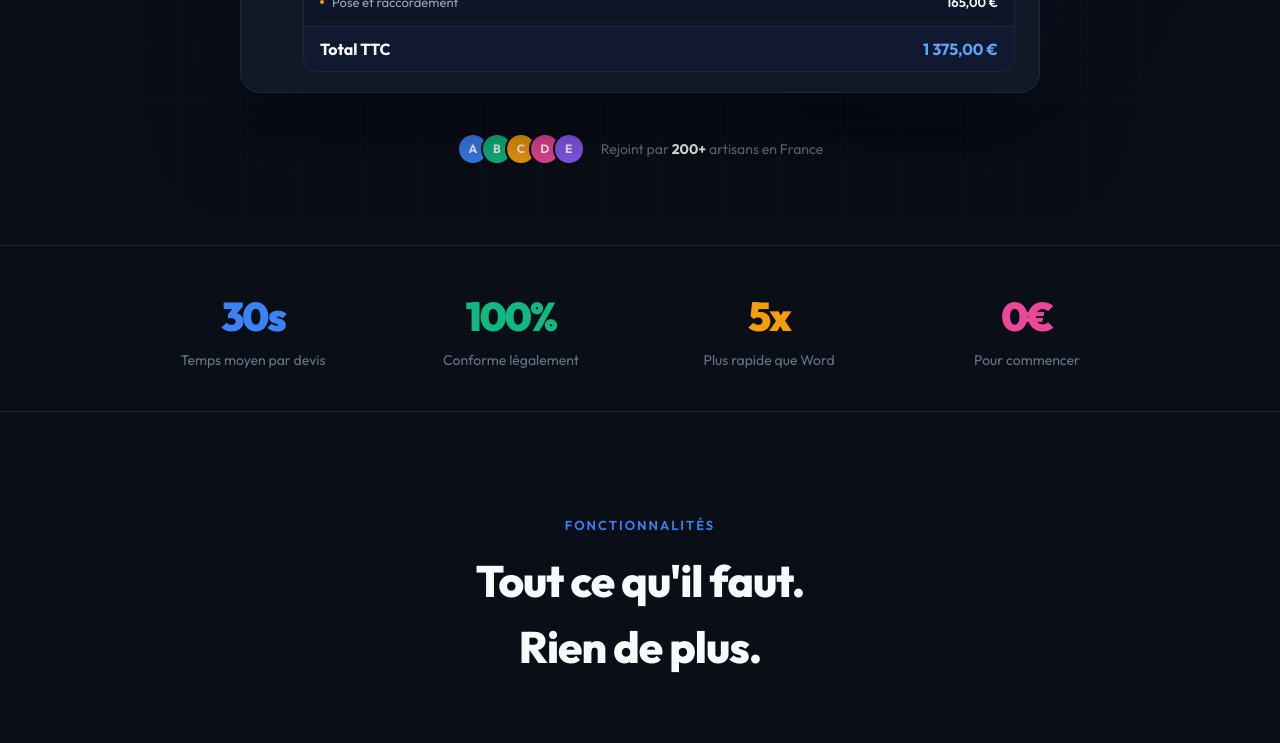
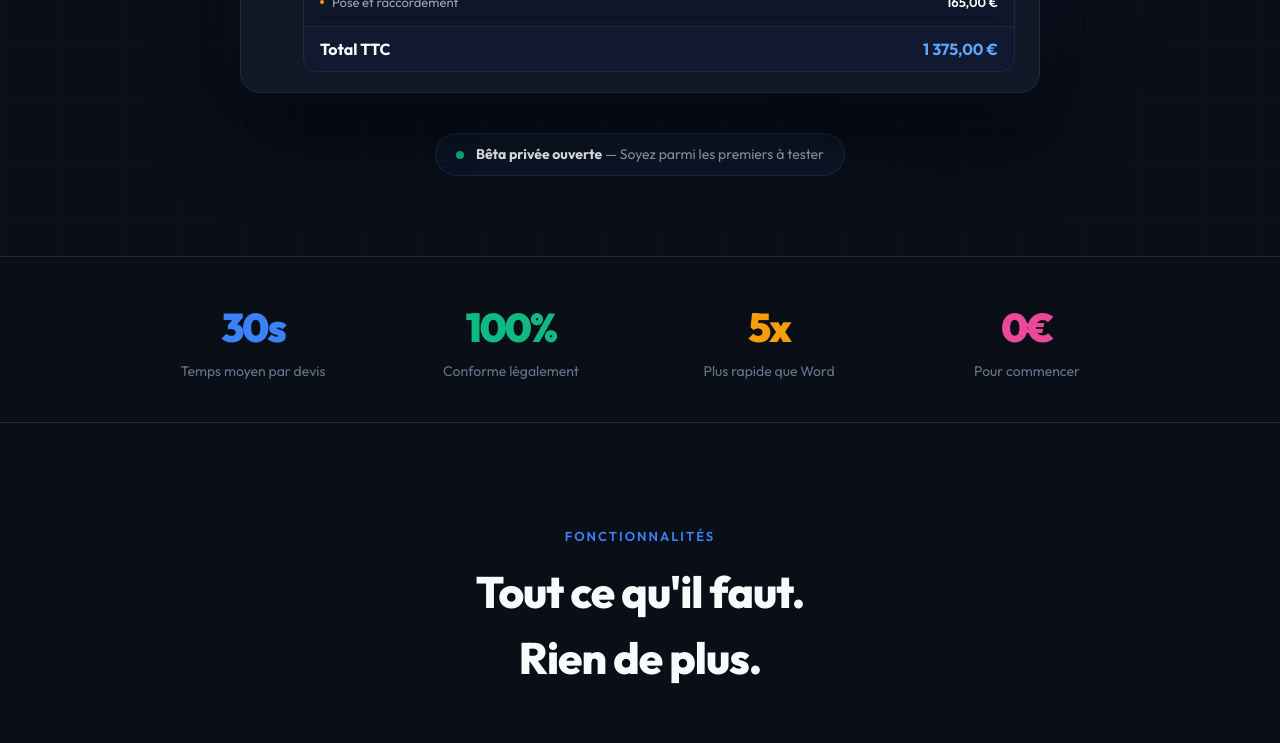
Before and after one commit to Snopino/kota-site, a Next.js app: page / in a window 1280 px wide. Shown: the part 1040-1783 px from the top of the page. Built offline with nearby package versions, Linux system fonts and the light colour scheme.

Commit message:
Refine story

```diff
--- a/app/page.tsx
+++ b/app/page.tsx
@@ -308,19 +308,11 @@ export default function KotaLanding() {
           </div>
         </div>
 
-        {/* Social proof */}
-        <div style={{ display: "flex", alignItems: "center", gap: 16, marginTop: 40, flexWrap: "wrap", justifyContent: "center" }}>
-          <div style={{ display: "flex" }}>
-            {["#3b82f6", "#10b981", "#f59e0b", "#ec4899", "#8b5cf6"].map((c, i) => (
-              <div key={i} style={{
-                width: 32, height: 32, borderRadius: "50%", background: c, border: `2px solid ${K.dark}`,
-                marginLeft: i > 0 ? -8 : 0, display: "flex", alignItems: "center", justifyContent: "center",
-                fontSize: 12, fontWeight: 700, color: "#fff",
-              }}>{String.fromCharCode(65 + i)}</div>
-            ))}
-          </div>
-          <span style={{ fontSize: 14, color: K.grayLight }}>
-            Rejoint par <strong style={{ color: K.white }}>200+</strong> artisans en France
+        {/* Beta launch */}
+        <div style={{ display: "flex", alignItems: "center", gap: 12, marginTop: 40, flexWrap: "wrap", justifyContent: "center", padding: "10px 20px", background: `${K.accent}10`, border: `1px solid ${K.accent}30`, borderRadius: 100 }}>
+          <span style={{ width: 8, height: 8, borderRadius: "50%", background: K.green, animation: "pulse-glow 2s ease infinite" }} />
+          <span style={{ fontSize: 14, color: K.gray }}>
+            <strong style={{ color: K.white }}>Bêta privée ouverte</strong> — Soyez parmi les premiers à tester
           </span>
         </div>
       </section>
@@ -674,28 +666,25 @@ export default function KotaLanding() {
           borderRadius: 20, padding: "40px 36px", position: "relative",
         }}>
           <div style={{ display: "flex", alignItems: "center", gap: 16, marginBottom: 28 }}>
-            <div style={{ width: 56, height: 56, borderRadius: 14, background: K.gradientMain, display: "flex", alignItems: "center", justifyContent: "center", fontSize: 22, fontWeight: 800, flexShrink: 0 }}>HT</div>
+            <div style={{ width: 56, height: 56, borderRadius: 14, background: K.gradientMain, display: "flex", alignItems: "center", justifyContent: "center", fontSize: 22, fontWeight: 800, flexShrink: 0 }}>H</div>
             <div>
-              <div style={{ fontWeight: 700, fontSize: 18 }}>Hugo Theys</div>
+              <div style={{ fontWeight: 700, fontSize: 18 }}>Hugo</div>
               <div style={{ fontSize: 13, color: K.accentLight }}>Fondateur de Kōta</div>
             </div>
           </div>
 
           <div style={{ fontSize: 16, color: K.gray, lineHeight: 1.9 }}>
             <p style={{ marginBottom: 20 }}>
-              Je ne sais pas coder. Mon parcours, c'est le sport management, l'esport, la communication digitale. Pendant des années, j'ai eu des idées de produits sans jamais pouvoir les construire.
+              Les artisans construisent nos maisons. Réparent nos urgences. Sauvent nos chantiers. Ils ont les mains, le savoir-faire, la fierté du métier bien fait.
             </p>
             <p style={{ marginBottom: 20 }}>
-              Et puis un jour, j'ai regardé un artisan passer <strong style={{ color: K.white }}>45 minutes à rédiger un devis sur Word</strong>. Un document que 80% des artisans font mal — mentions légales oubliées, erreurs de calcul, mise en page bancale.
+              <strong style={{ color: K.white }}>Ils n'ont pas appris ce métier pour faire de l'administratif.</strong> Ils l'ont appris pour leurs mains. Pour la satisfaction d'un travail propre. Pour entendre un client dire "merci, c'est nickel".
             </p>
             <p style={{ marginBottom: 20 }}>
-              Je me suis dit : on a des IA qui écrivent des dissertations en 10 secondes, mais un plombier doit encore se battre avec Excel pour facturer un remplacement de siphon ?
-            </p>
-            <p style={{ marginBottom: 20 }}>
-              Grâce à l'intelligence artificielle, j'ai pu construire ce que j'avais en tête. <strong style={{ color: K.white }}>Pas parfaitement. Pas comme un dev senior le ferait. Mais ça marche.</strong> Et c'est conforme légalement.
+              Kōta, c'est ma façon de leur rendre les heures que la paperasse leur vole. Pour qu'ils retrouvent du temps. Pour leur famille. Pour leurs chantiers. Pour ce qui compte vraiment.
             </p>
             <p style={{ color: K.accentLight, fontWeight: 600, fontSize: 17 }}>
-              Kōta, c'est l'outil que j'aurais voulu voir exister. Alors je l'ai construit.
+              Les artisans méritent des outils à la hauteur de leur métier.
             </p>
           </div>
         </div>
```
